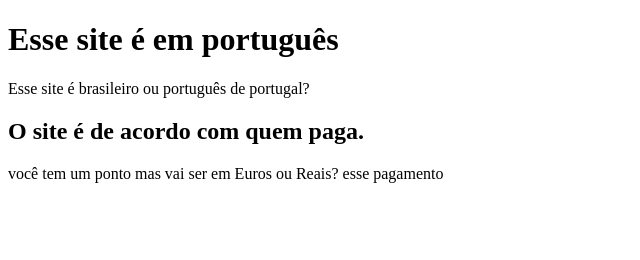
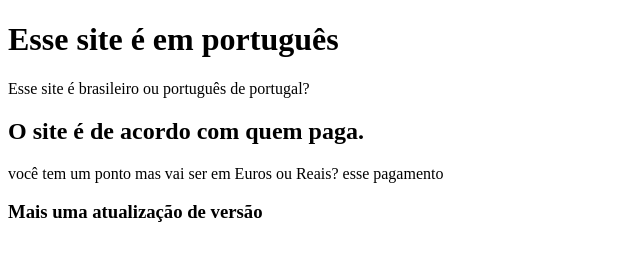
Before and after one commit to NotJunnin/RTG_Projeto1, a plain HTML site: page index.html in a window 1280 px wide. Shown: the whole page, without its empty margins (0-640 px from the left). Drawn offline with Linux system fonts and the light colour scheme.

Commit message:
Informação na H3

```diff
--- a/index.html
+++ b/index.html
@@ -10,5 +10,6 @@
     <p>Esse site é brasileiro ou português de portugal?</p>
     <h2>O site é de acordo com quem paga.</h2>
     <p>você tem um ponto mas vai ser em Euros ou Reais? esse pagamento</p>
+    <h3>Mais uma atualização de versão</h3>
 </body>
 </html>
```
